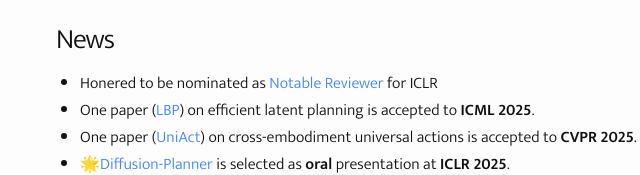
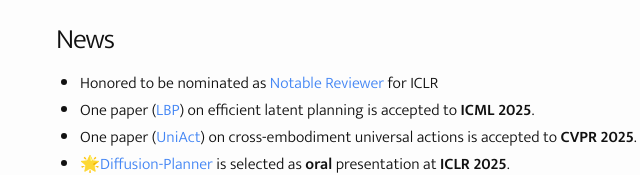
Before and after one commit to Facebear-ljx/Facebear-ljx.github.io, a plain HTML site: page index.html in a window 1280 px wide. Shown: the part 622-797 px from the top of the page, 208-848 px from the left. Drawn offline with Linux system fonts and the light colour scheme; a web font is replaced by a local one.

Commit message:
Update index.html

```diff
--- a/index.html
+++ b/index.html
@@ -94,7 +94,7 @@
         </header>
         <article class="post">
           <ul>
-            <li>Honered to be nominated as <a href="https://iclr.cc/Conferences/2025/Reviewers">Notable Reviewer</a> for ICLR
+            <li>Honored to be nominated as <a href="https://iclr.cc/Conferences/2025/Reviewers">Notable Reviewer</a> for ICLR
             <li>One paper (<a href="https://www.arxiv.org/abs/2505.06861">LBP</a>) on efficient latent planning is accepted to <strong>ICML 2025</strong>. </li>
             <li>One paper (<a href="https://arxiv.org/abs/2501.10105">UniAct</a>) on cross-embodiment universal actions is accepted to <strong>CVPR 2025</strong>. </li>
             <li>🌟<a href="https://zhengyinan-air.github.io/Diffusion-Planner/">Diffusion-Planner</a> is selected as <strong>oral</strong> presentation at <strong>ICLR 2025</strong>.</li>
```
